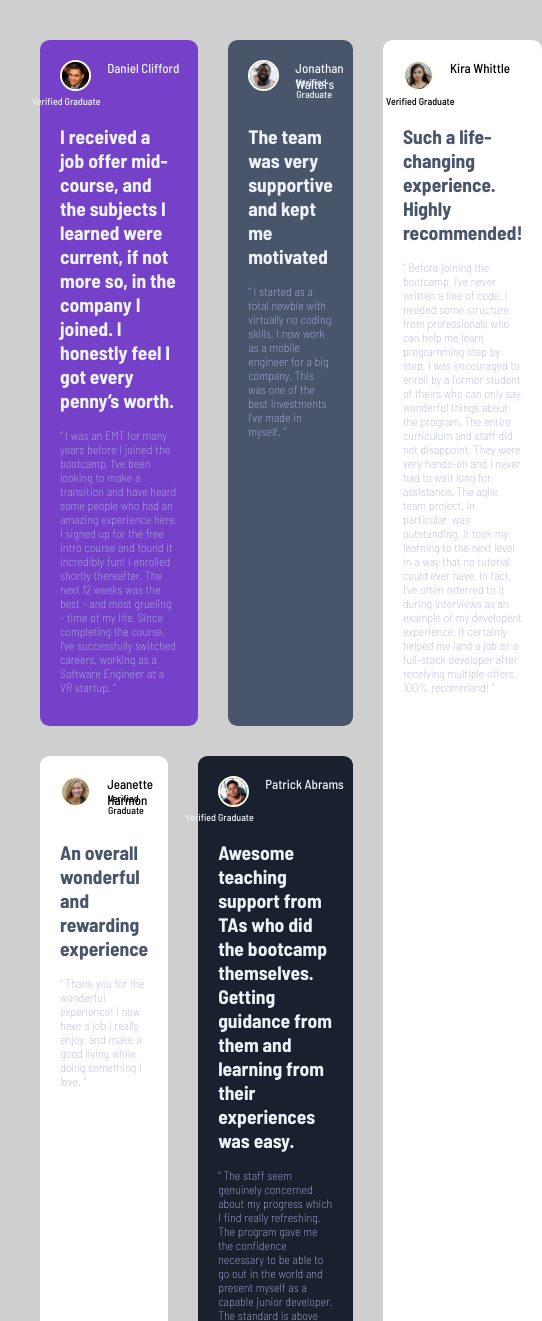
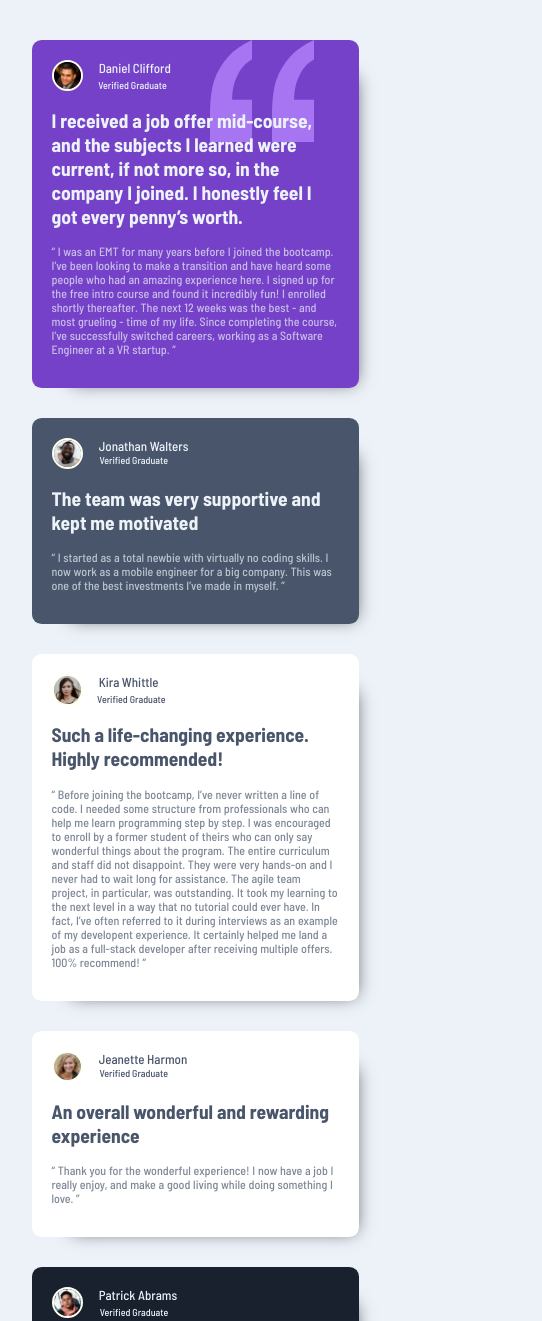
Before and after one commit to Tauhidul-islam-hasan/testimonials-grid-section-main, a plain HTML site: page index.html in a window 390 px wide. Shown: the top 1321 px of the page, 542 px wide, since content can reach past the window. Drawn offline with Linux system fonts and the light colour scheme.

Commit message:
Add some nice styles, and add responsive queries

```diff
--- a/css/style.css
+++ b/css/style.css
@@ -1,15 +1,24 @@
 body {
     font-family: 'Barlow Semi Condensed', sans-serif;
     font-size: 13px;
-    background-color: hsl(0, 0%, 81%);
+    background-color: hsl(210, 46%, 95%);
     padding: 2rem;
 }
 
 p {
     font-size: 12px;
     word-spacing: .02rem;
-    color: rgb(180, 180, 228);
-    font-weight: 200;
+    /* color: rgb(180, 180, 228); */ /* Added custom color to each element*/
+    font-weight: 500; /* Change from 200 to 500 */
+}
+
+.container{
+    /* I added this div to center the content */
+    height: 90vh; /* The height of the container should be 100% of the viewport height */
+    /* Display flex will help us to center the container */
+    display: flex;
+    align-items: center;
+    justify-content: center;
 }
 
 .grid-container {
@@ -17,7 +26,7 @@ p {
     grid-gap: 10px;
     gap: 30px;
     margin-bottom: 1rem;
-
+    max-width: 1110px; /* First of all the maximum width is 1110 pixels, this will prevent the cards from being excessively wide  */
 }
 
 
@@ -27,6 +36,10 @@ p {
 
 .different-color {
     color: hsl(217, 19%, 35%);
+}
+
+.card{
+    box-shadow: 18px 16px 17px -22px rgba(0,0,0,0.74); /* We add some nice shadows */
 }
 
 .I,
@@ -83,16 +96,18 @@ p {
 .item-1 {
     grid-column: 1 / span 2;
     grid-row: 1;
-    background-image:url(images/bg-pattern-quotation.svg) ;
+    background-image:url(../images/bg-pattern-quotation.svg) ; /* Added the correct route image */
     background-color: hsl(263, 55%, 52%);
     background-repeat: no-repeat;
-    background-attachment: fixed;
-    background-position:top center ;
+    /* background-attachment: fixed; */ /* not needed */
+    background-position: 80% 0% ; /* Adjust image to the correct position */
+    color: hsl(210, 46%, 95%) !important;
 }
 
 .item-2 {
     background-color: hsl(217, 19%, 35%);
     max-width: 200px;
+    color: hsl(210, 46%, 95%);
 }
 
 
@@ -101,17 +116,25 @@ p {
     grid-row: 1 / span 2;
     background-color: hsl(0, 0%, 100%);
     max-width: 200px;
+    color: hsl(217, 19%, 35%);
 }
 
 .item-4 {
     background-color: hsl(0, 0%, 100%);
     max-width: 200px;
+    color: hsl(217, 19%, 35%);
 }
 
 .item-5 {
     grid-column: 2 / span 2;
     grid-row: 2;
     background-color: hsl(219, 29%, 14%);
+    color: hsl(210, 46%, 95%);
+}
+
+/* Add opacity 70% to review paragraph */
+.paragraph{
+    opacity: 70%;
 }
 
 .Daniel {
@@ -146,9 +169,6 @@ p {
     color: hsl(210, 46%, 95%);
 }
 
-
-
-
 .attribution {
     font-size: 11px;
     text-align: center;
@@ -157,3 +177,28 @@ p {
 .attribution a {
     color: hsl(228, 45%, 44%);
 }
+
+/* We want that when the width of the device is less than 768 pixels, the following styles begin to be applied */
+@media screen and (max-width: 768px) {
+    .container{
+        height: 100%;
+    }
+
+   /* I use flexbox to mobile design */
+    .grid-container{
+        display: flex;
+        flex-direction: column;
+    }
+
+    /* Unset width of this elements to adjust later */
+    .item-2, .item-3, .item-4{
+        max-width: unset;
+    }
+
+    .card{
+        box-sizing: border-box; /* This is so that the measurements are absolute, whether it is padding or margin, they are counted to the width and not added */
+        min-width: 327px;
+        max-width: 400px;
+    }
+
+}
--- a/index.html
+++ b/index.html
@@ -1,108 +1,144 @@
 <!DOCTYPE html>
 <html lang="en">
-
   <head>
-  <meta charset="UTF-8">
-  <meta name="viewport" content="width=device-width, initial-scale=1.0">
+    <meta charset="UTF-8" />
+    <meta name="viewport" content="width=device-width, initial-scale=1.0" />
     <!-- displays site properly based on user's device -->
 
-  <link rel="icon" type="image/png" sizes="32x32" href="./images/favicon-32x32.png">
+    <link
+      rel="icon"
+      type="image/png"
+      sizes="32x32"
+      href="./images/favicon-32x32.png"
+    />
 
     <title>Frontend Mentor | [Challenge Name Here]</title>
-  <link rel="preconnect" href="https://fonts.googleapis.com">
-  <link rel="preconnect" href="https://fonts.gstatic.com" crossorigin>
+    <link rel="preconnect" href="https://fonts.googleapis.com" />
+    <link rel="preconnect" href="https://fonts.gstatic.com" crossorigin />
     <link
       href="https://fonts.googleapis.com/css2?family=Barlow+Semi+Condensed:ital,wght@0,100;0,200;0,300;0,500;0,600;0,700;0,800;0,900;1,100;1,200;1,300;1,400;1,500;1,600;1,700;1,800;1,900&display=swap"
-    rel="stylesheet">
-  <link rel="stylesheet" href="css/style.css">
-
+      rel="stylesheet"
+    />
+    <link rel="stylesheet" href="css/style.css" />
   </head>
 
   <body>
+    <div class="container">
       <div class="grid-container">
-    <div class="item-1">
-      <div class="D"><img class="Daniel-i" src="images/image-daniel.jpg" alt="">
-        <div class="Daniel">Daniel Clifford <span class="I">Verified Graduate</span></div>
+        <div class="item-1 card">
+          <div class="D">
+            <img class="Daniel-i" src="images/image-daniel.jpg" alt="" />
+            <div class="Daniel">
+              Daniel Clifford <span class="I">Verified Graduate</span>
             </div>
-      <h2 class="same-color"> I received a job offer mid-course, and the subjects I learned were current, if not more
-        so,
-        in the company I joined. I honestly feel I got every penny’s worth.
+          </div>
+          <h2 class="same-color">
+            I received a job offer mid-course, and the subjects I learned were
+            current, if not more so, in the company I joined. I honestly feel I
+            got every penny’s worth.
           </h2>
-      <p>
-        “ I was an EMT for many years before I joined the bootcamp. I’ve been looking to make a
-        transition and have heard some people who had an amazing experience here. I signed up
-        for the free intro course and found it incredibly fun! I enrolled shortly thereafter.
-        The next 12 weeks was the best - and most grueling - time of my life. Since completing
-        the course, I’ve successfully switched careers, working as a Software Engineer at a VR startup. ”</p>
-
-
-    </div>
-
-    <div class="item-2">
-      <div class="J"><img class="Jonathan-i" src="images/image-jonathan.jpg" alt="">
-        <div class="Jonathan">Jonathan Walters
-          <span class="II">Verified Graduate</span></div>
-      </div>
-      <h2 class="same-color"> The team was very supportive and kept me motivated
-      </h2>
-      <p> “ I started as a total newbie with virtually no coding skills. I now work as a mobile engineer
-        for a big company. This was one of the best investments I’ve made in myself. ”
+          <p class="paragraph">
+            “ I was an EMT for many years before I joined the bootcamp. I’ve
+            been looking to make a transition and have heard some people who had
+            an amazing experience here. I signed up for the free intro course
+            and found it incredibly fun! I enrolled shortly thereafter. The next
+            12 weeks was the best - and most grueling - time of my life. Since
+            completing the course, I’ve successfully switched careers, working
+            as a Software Engineer at a VR startup. ”
           </p>
         </div>
 
-    <div class="item-3">
-      <div class="K"><img class="Kira-i" src="images/image-kira.jpg" alt="">
-        <div class="Kira">Kira Whittle
-          <span class="
-        III">Verified Graduate</span></div>
+        <div class="item-2 card">
+          <div class="J">
+            <img class="Jonathan-i" src="images/image-jonathan.jpg" alt="" />
+            <div class="Jonathan">
+              Jonathan Walters <span class="II">Verified Graduate</span>
             </div>
-      <h2 class="different-color">Such a life-changing experience. Highly recommended!
+          </div>
+          <h2 class="same-color">
+            The team was very supportive and kept me motivated
           </h2>
-      <p> “ Before joining the bootcamp, I’ve never written a line of code. I needed some structure from
-        professionals who can help me learn programming step by step. I was encouraged to enroll by a former
-        student of theirs who can only say wonderful things about the program. The entire curriculum and staff
-        did not disappoint. They were very hands-on and I never had to wait long for assistance. The agile team
-        project, in particular, was outstanding. It took my learning to the next level in a way that no tutorial
-        could ever have. In fact, I’ve often referred to it during interviews as an example of my developent
-        experience. It certainly helped me land a job as a full-stack developer after receiving multiple offers.
-        100% recommend! ”</p>
-
+          <p class="paragraph">
+            “ I started as a total newbie with virtually no coding skills. I now
+            work as a mobile engineer for a big company. This was one of the
+            best investments I’ve made in myself. ”
+          </p>
         </div>
 
+        <div class="item-3 card">
+          <div class="K">
+            <img class="Kira-i" src="images/image-kira.jpg" alt="" />
+            <div class="Kira">
+              Kira Whittle <span class="III">Verified Graduate</span>
+            </div>
+          </div>
+          <h2 class="different-color">
+            Such a life-changing experience. Highly recommended!
+          </h2>
+          <p class="paragraph">
+            “ Before joining the bootcamp, I’ve never written a line of code. I
+            needed some structure from professionals who can help me learn
+            programming step by step. I was encouraged to enroll by a former
+            student of theirs who can only say wonderful things about the
+            program. The entire curriculum and staff did not disappoint. They
+            were very hands-on and I never had to wait long for assistance. The
+            agile team project, in particular, was outstanding. It took my
+            learning to the next level in a way that no tutorial could ever
+            have. In fact, I’ve often referred to it during interviews as an
+            example of my developent experience. It certainly helped me land a
+            job as a full-stack developer after receiving multiple offers. 100%
+            recommend! ”
+          </p>
+        </div>
 
-    <div class="item-4">
-      <div class="J"><img class="Jeanette-i" src="images/image-jeanette.jpg" alt="">
-        <div class="Jeanette">Jeanette Harmon
+        <div class="item-4 card">
+          <div class="J">
+            <img class="Jeanette-i" src="images/image-jeanette.jpg" alt="" />
+            <div class="Jeanette">
+              Jeanette Harmon
               <span class="IV">Verified Graduate</span>
             </div>
           </div>
-      <h2 class="different-color"> An overall wonderful and rewarding experience
+          <h2 class="different-color">
+            An overall wonderful and rewarding experience
           </h2>
-      <p> “ Thank you for the wonderful experience! I now have a job I really enjoy, and make a good living
-        while doing something I love. ”</p>
+          <p class="paragraph">
+            “ Thank you for the wonderful experience! I now have a job I really
+            enjoy, and make a good living while doing something I love. ”
+          </p>
         </div>
-    <div class="item-5">
-      <div class="P"><img class="Patrick-i" src="images/image-patrick.jpg" alt="">
-        <div class="Patrick">Patrick Abrams
-          <span class="V">Verified Graduate</span></div>
+        <div class="item-5 card">
+          <div class="P">
+            <img class="Patrick-i" src="images/image-patrick.jpg" alt="" />
+            <div class="Patrick">
+              Patrick Abrams <span class="V">Verified Graduate</span>
             </div>
-      <h2 class="same-color">Awesome teaching support from TAs who did the bootcamp themselves. Getting guidance from
-        them and
-        learning from their experiences was easy.
+          </div>
+          <h2 class="same-color">
+            Awesome teaching support from TAs who did the bootcamp themselves.
+            Getting guidance from them and learning from their experiences was
+            easy.
           </h2>
-      <p> “ The staff seem genuinely concerned about my progress which I find really refreshing. The program
-        gave me the confidence necessary to be able to go out in the world and present myself as a capable
-        junior developer. The standard is above the rest. You will get the personal attention you need from
-        an incredible community of smart and amazing people. ”</p>
-
+          <p class="paragraph">
+            “ The staff seem genuinely concerned about my progress which I find
+            really refreshing. The program gave me the confidence necessary to
+            be able to go out in the world and present myself as a capable
+            junior developer. The standard is above the rest. You will get the
+            personal attention you need from an incredible community of smart
+            and amazing people. ”
+          </p>
         </div>
-
+      </div>
     </div>
 
     <div class="attribution">
-    Challenge by <a href="https://www.frontendmentor.io?ref=challenge" target="_blank">Frontend Mentor</a>.
-    Coded by <a href="https://web.facebook.com/profile.php?id=100009982424085">Tauhidul Islam Hasan</a>.
+      Challenge by
+      <a href="https://www.frontendmentor.io?ref=challenge" target="_blank"
+        >Frontend Mentor</a
+      >. Coded by
+      <a href="https://web.facebook.com/profile.php?id=100009982424085"
+        >Tauhidul Islam Hasan</a
+      >.
     </div>
   </body>
-
 </html>
```
Lines whose indentation alone changed are shown as unchanged.
